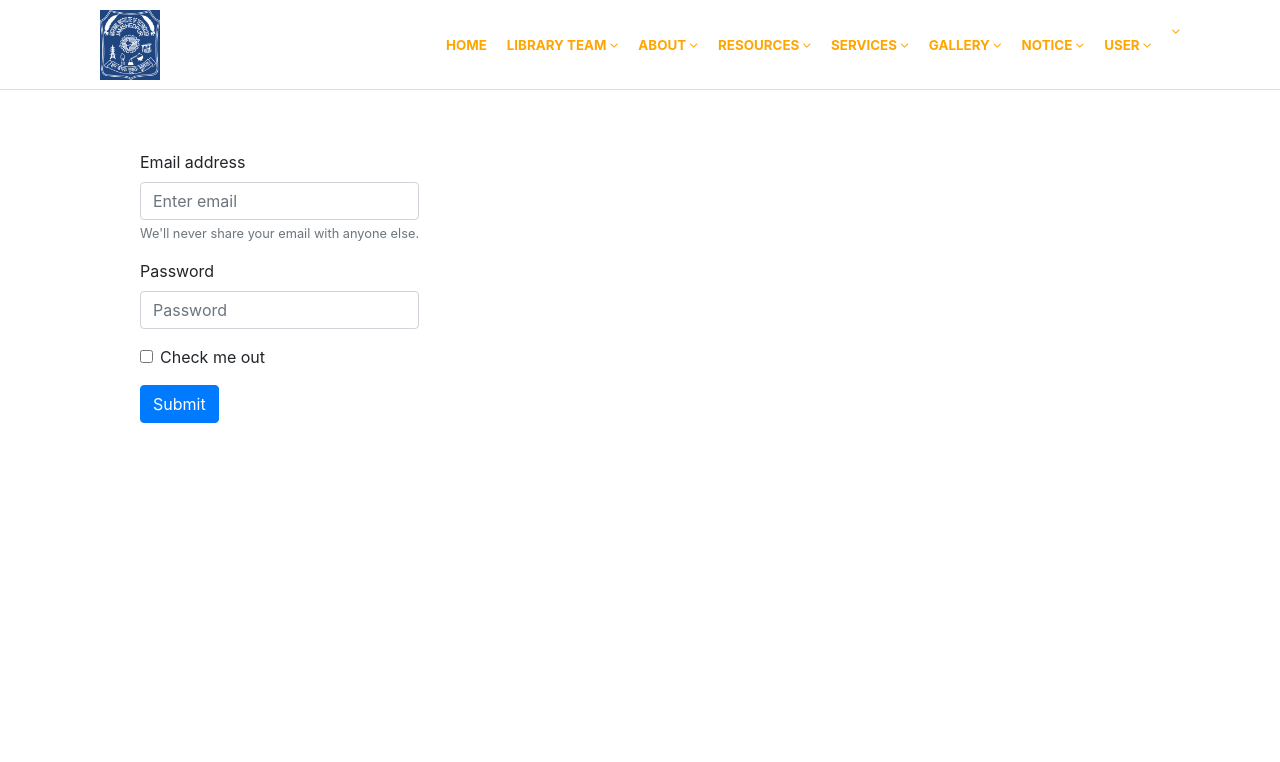
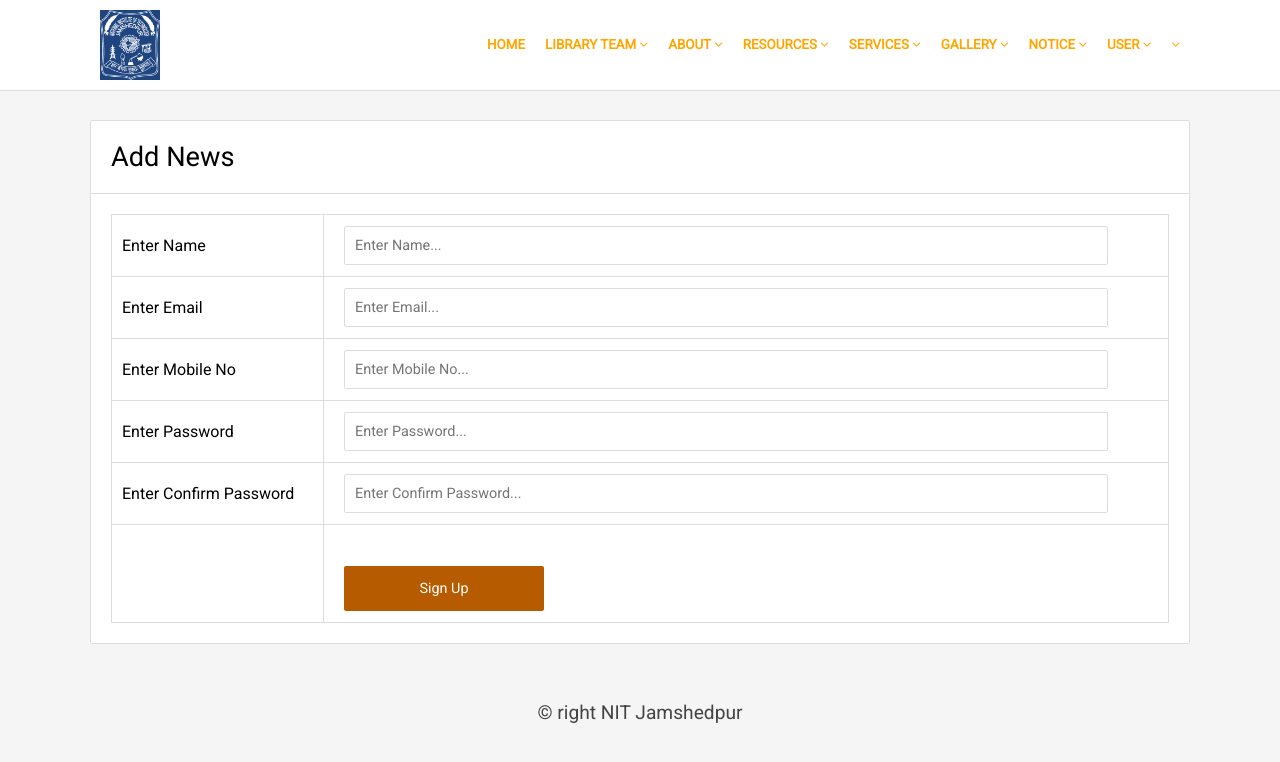
Before and after one commit to Divyanshi29/Central-Library, a PHP site: the page made by addadmin.php in a window 1280 px wide. Shown: the top 762 px of the page. Run offline with PHP 8.4, Linux system fonts and the light colour scheme; the visitor is signed in with stand-in values (Sample User, id 1); data comes from the database, SQL or seed files in the repository; data that the repository does not hold is empty; some web fonts are replaced.

Commit message:
admin signup page

```diff
--- a/addadmin.php
+++ b/addadmin.php
@@ -5,46 +5,117 @@ if(!$sesuser)
     header("location:logout.php");
 
 include('comman/connect.php');
-$sql="select * from registration where email='$sesuser'";
-$result = mysqli_query($con,$sql);
-$data=mysqli_fetch_array($result);
+$data=mysqli_fetch_array($con->query("select * from registration where email='$sesuser'"));
+
 ?>
-<?php include('comman/menu.php');?>
 <!DOCTYPE html>
 <html>
 <head>
-	<title>:: Admin NIT jsr</title>
-	<link rel="stylesheet" type="text/css" href="css/style1.css">
-	<link href="https://fonts.googleapis.com/css?family=Roboto" rel="stylesheet">
-	<link rel="stylesheet" type="text/css" href="css/font-awesome.css">
-	<link rel="stylesheet" href="https://cdnjs.cloudflare.com/ajax/libs/font-awesome/4.7.0/css/font-awesome.min.css">
-	<link rel="stylesheet" href="https://stackpath.bootstrapcdn.com/bootstrap/4.3.1/css/bootstrap.min.css" integrity="sha384-ggOyR0iXCbMQv3Xipma34MD+dH/1fQ784/j6cY/iJTQUOhcWr7x9JvoRxT2MZw1T" crossorigin="anonymous">
-    <script src="https://code.jquery.com/jquery-3.3.1.slim.min.js" integrity="sha384-q8i/X+965DzO0rT7abK41JStQIAqVgRVzpbzo5smXKp4YfRvH+8abtTE1Pi6jizo" crossorigin="anonymous"></script>
-<script src="https://cdnjs.cloudflare.com/ajax/libs/popper.js/1.14.7/umd/popper.min.js" integrity="sha384-UO2eT0CpHqdSJQ6hJty5KVphtPhzWj9WO1clHTMGa3JDZwrnQq4sF86dIHNDz0W1" crossorigin="anonymous"></script>
-<script src="https://stackpath.bootstrapcdn.com/bootstrap/4.3.1/js/bootstrap.min.js" integrity="sha384-JjSmVgyd0p3pXB1rRibZUAYoIIy6OrQ6VrjIEaFf/nJGzIxFDsf4x0xIM+B07jRM" crossorigin="anonymous"></script>
+  <title>::NIT JSR</title>
+  <link rel="stylesheet" type="text/css" href="css/style1.css">
+  <link href="https://fonts.googleapis.com/css?family=Roboto" rel="stylesheet">
+  <link rel="stylesheet" type="text/css" href="css/font-awesome.css">
+  <link rel="stylesheet" href="https://cdnjs.cloudflare.com/ajax/libs/font-awesome/4.7.0/css/font-awesome.min.css">
+
+
 </head>
 <body>
 
-<div class="container" style="margin-top:150px;">
-    <div class="row" >
-<form >
-  <div class="form-group" >
-    <label for="exampleInputEmail1">Email address</label>
-    <input type="email" class="form-control" id="exampleInputEmail1" aria-describedby="emailHelp" placeholder="Enter email">
-    <small id="emailHelp" class="form-text text-muted">We'll never share your email with anyone else.</small>
+<?php include('comman/menu.php');?>
+
+<div class="main">
+  <div id="msg"></div>
+  <div class="hedding">Add News</div>
+  <div class="form">
+    <form method="post" action="#">
+      <table border="1">
+        <tr>
+          <td width="200">Enter Name</td>
+          <td><input style="width:90%;" type="text" name="name" required placeholder="Enter Name..." minlength="3" maxlength="200"></td>
+        </tr>
+        <tr>
+          <td>Enter Email</td>
+          <td><input style="width:90%;" type="email" name="email" required placeholder="Enter Email..." minlength="5" maxlength="200"></td>
+        </tr>
+        <tr>
+          <td>Enter Mobile No</td>
+          <td><input style="width:90%;" type="text" name="mobile" required placeholder="Enter Mobile No..." minlength="10" maxlength="10"></td>
+        </tr>
+        <tr>
+          <td>Enter Password</td>
+          <td><input style="width:90%;" type="password" name="password1" required placeholder="Enter Password..." minlength="4" maxlength="20"></td>
+        </tr>
+        <tr>
+          <td>Enter Confirm Password</td>
+          <td><input style="width:90%;" type="password" name="password2" required placeholder="Enter Confirm Password..." minlength="4" maxlength="20"></td>
+        </tr>
+        <tr>
+          <td></td>
+          <td><input type="submit" name="signup" value="Sign Up"></td>
+        </tr>
+      </table>
+    </form>
   </div>
-  <div class="form-group">
-    <label for="exampleInputPassword1">Password</label>
-    <input type="password" class="form-control" id="exampleInputPassword1" placeholder="Password">
-  </div>
-  <div class="form-group form-check">
-    <input type="checkbox" class="form-check-input" id="exampleCheck1">
-    <label class="form-check-label" for="exampleCheck1">Check me out</label>
-  </div>
-  <button type="submit" class="btn btn-primary">Submit</button>
-</form>
-</div>
-</div>
-<!--<?php include('comman/footer.php');?>--->
+</div><br>
+
+
+<?php include('comman/footer.php');?>
 </body>
 </html>
+
+<?php
+if(isset($_POST['signup']))
+{
+  extract($_POST);
+  include('comman/connect.php');
+
+  $query1 = "SELECT * FROM `registration` WHERE `Email` = '$email'";
+  $result1 = mysqli_query($con,$query1);
+  if($result1->num_rows==0){
+      if($password1!=$password2){
+        ?>
+
+          <script type="text/javascript">
+          document.getElementById('msg').innerHTML="Password and Confirm Password not match";
+          msg.style.padding = "20px";
+          msg.style.color = "white";
+          msg.style.background = "red";
+          msg.style.margin = "0px 0px 10px 0px";
+
+          </script>
+          <?php
+      }
+      else{
+        $password1 = password_hash($password1, PASSWORD_DEFAULT);
+        $password2 = password_hash($password2, PASSWORD_DEFAULT);
+          $sql="insert into registration values(default,'$name','$email','$mobile','','$password1','$password2','Admin','','','')";
+          $con->query($sql);
+          mysqli_close($con);
+          echo "<script>alert('Registration Successful')</script>";
+          echo '<script language="javascript">window.location="SignIn.php";</script>';
+          ?>
+          <script type="text/javascript">
+          document.getElementById('msg').innerHTML="Register Admin Successfully";
+          msg.style.padding = "20px";
+          msg.style.color = "white";
+          msg.style.background = "green";
+          msg.style.margin = "0px 0px 10px 0px";
+
+          </script>
+          <?php
+      }
+  }
+  else{
+    ?>
+    <script type="text/javascript">
+  document.getElementById('msg').innerHTML="Your email already exist";
+  msg.style.padding = "20px";
+  msg.style.color = "white";
+  msg.style.background = "red";
+  msg.style.margin = "0px 0px 10px 0px";
+
+   </script>
+   <?php
+  }
+  //header("location:news.php");
+ } ?>
```
